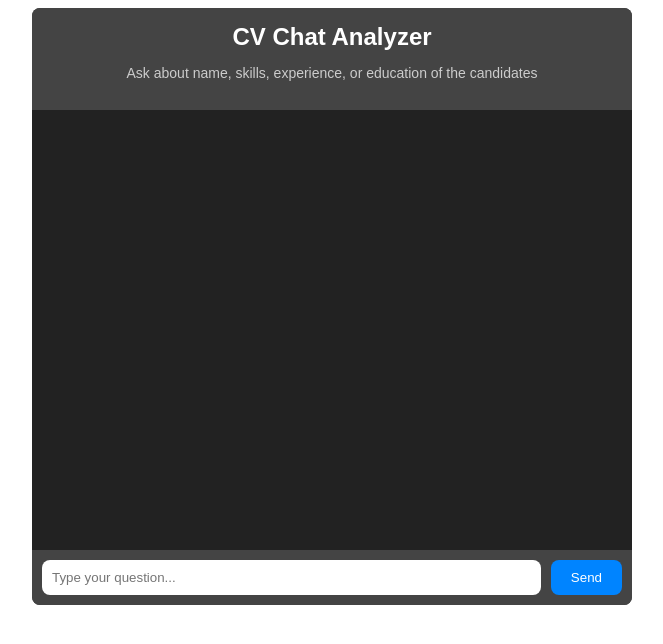
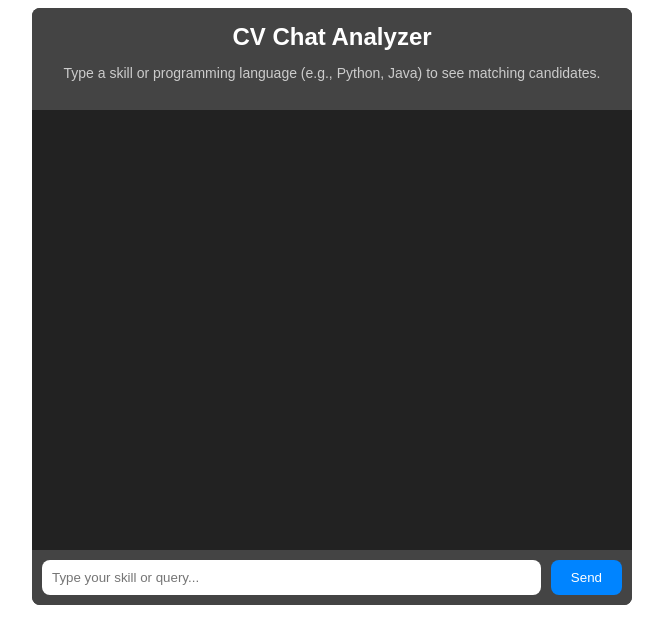
Before and after one commit to hahmsilva99/Bistec-SUSL-2024-intern-testing-learning-dev, a Flask app: page / in a window 1280 px wide. Shown: the top 644 px of the page, without its empty margins (308-971 px from the left). Run offline with Flask 3, Linux system fonts and the light colour scheme.

Commit message:
i updated index.html

```diff
--- a/templates/index.html
+++ b/templates/index.html
@@ -10,7 +10,7 @@
     <div class="chat-container">
         <div class="chat-header">
             <h1>CV Chat Analyzer</h1>
-            <p>Ask about name, skills, experience, or education of the candidates</p>
+            <p>Type a skill or programming language (e.g., Python, Java) to see matching candidates.</p>
         </div>
 
         <div class="chat-window">
@@ -18,7 +18,7 @@
         </div>
 
         <div class="chat-input">
-            <input type="text" id="input-text" placeholder="Type your question...">
+            <input type="text" id="input-text" placeholder="Type your skill or query...">
             <button id="send-button">Send</button>
         </div>
     </div>
```
